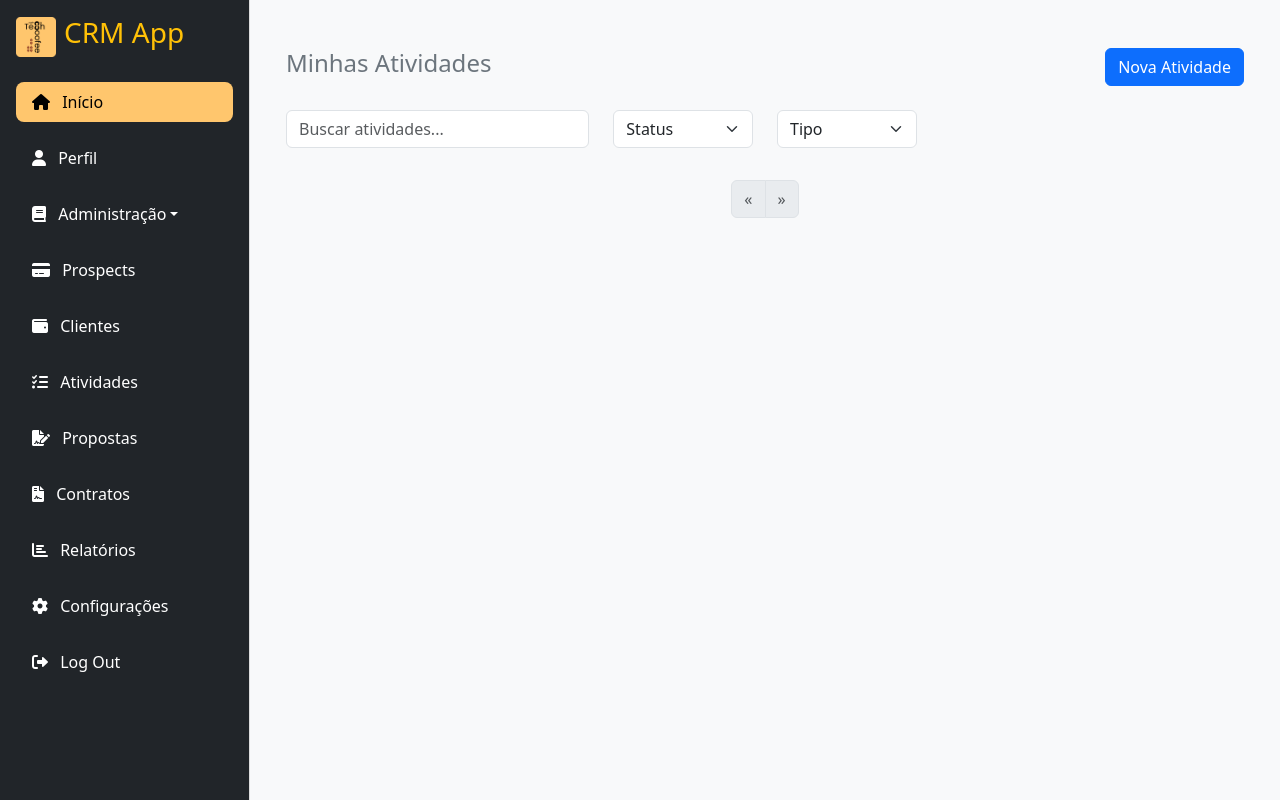
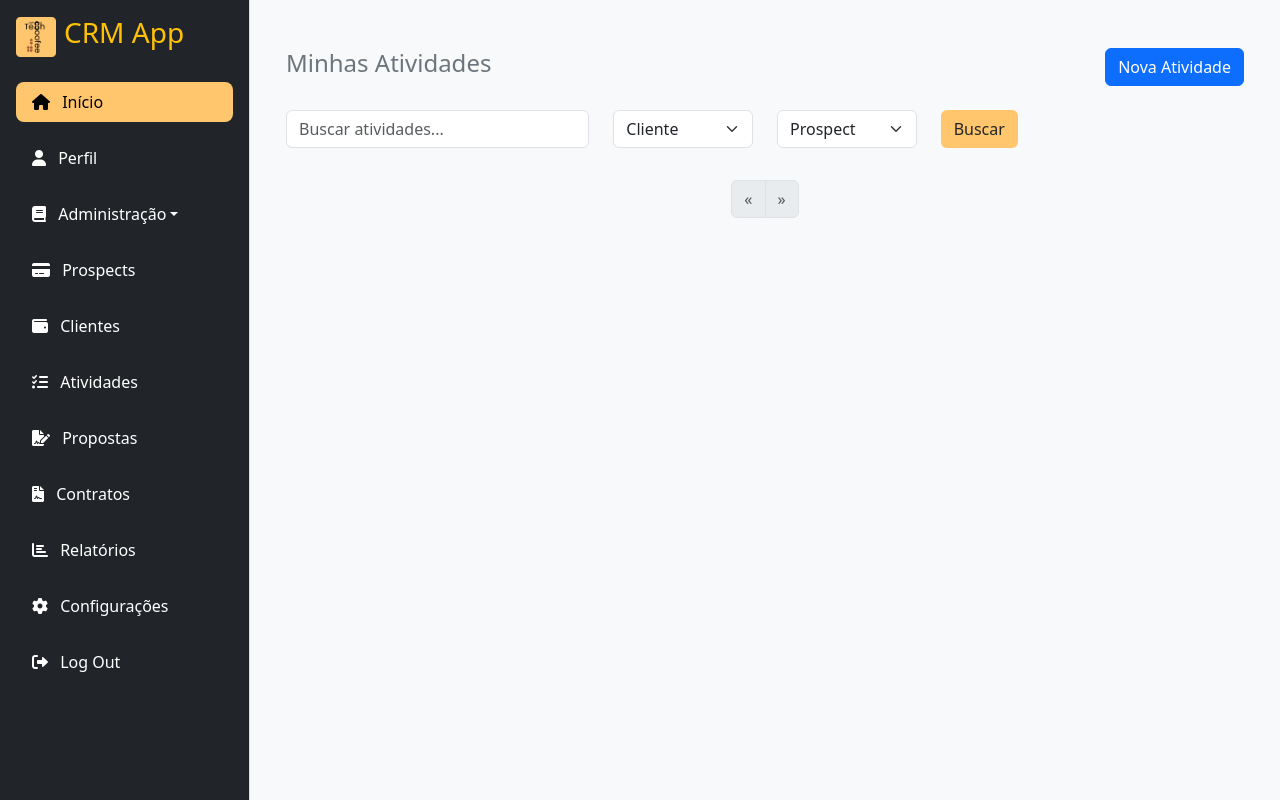
Before and after one commit to Matlima/crm_ultimate, a Flask app: page /activities/my-activities in a window 1280 px wide. Run offline with Flask 3, Linux system fonts and the light colour scheme; the visitor is signed in with stand-in values (Sample User, id 1); some libraries are stand-ins or nearby versions.

Commit message:
Ajustando pagina de my_activities.html adicionando botão para concluir, status da atividade e função no botão para concluir

```diff
--- a/templates/activities/my_activities.html
+++ b/templates/activities/my_activities.html
@@ -14,20 +14,23 @@
             <input type="text" class="form-control" placeholder="Buscar atividades..." id="search">
         </div>
         <div class="col-md-2 mb-2">
-            <select class="form-select">
-                <option>Status</option>
-                <option value="pendente">Pendente</option>
-                <option value="em_andamento">Em Andamento</option>
-                <option value="concluida">Concluída</option>
+            <select class="form-select" name="cliente_id">
+                <option value="" selected>Cliente</option>
+                {% for cliente in clientes %}
+                <option value="{{ cliente.id }}">{{ cliente.razao_social }}</option>
+                {% endfor %}
             </select>
         </div>
         <div class="col-md-2 mb-2">
-            <select class="form-select">
-                <option>Tipo</option>
-                <option value="reuniao">Reunião</option>
-                <option value="chamada">Chamada</option>
-                <option value="email">E-mail</option>
+            <select class="form-select" name="prospect_id">
+                <option value="" selected>Prospect</option>
+                {% for prospect in prospects %}
+                <option value="{{ prospect.id }}">{{ prospect.nome_completo }}</option>
+                {% endfor %}
             </select>
+        </div>
+        <div class="col-md-2 mb-2">
+            <button class="btn" style="background-color: #ffc66d">Buscar</button>
         </div>
     </div>
 
@@ -50,9 +53,13 @@
                     {% endif %}
 
                     <p class="card-text">{{ activity.descricao }}</p>
-                    <div class="d-flex justify-content-between">
+                    <div class="d-flex justify-content-start gap-1">
+                        <span class="badge bg-warning">{{ activity.status }}</span>
                         <span class="badge bg-secondary">{{ activity.tipo }}</span>
+                    </div>
+                    <div class="d-flex justify-content-end gap-1">
                         <a href="{{ url_for('info_activity', id=activity.id) }}" class="btn btn-sm btn-outline-primary">Detalhes</a>
+                        <a href="{{ url_for('complete_activity', id=activity.id) }}" class="btn btn-sm btn-success">Concluir</a>
                     </div>
                 </div>
             </div>
```
